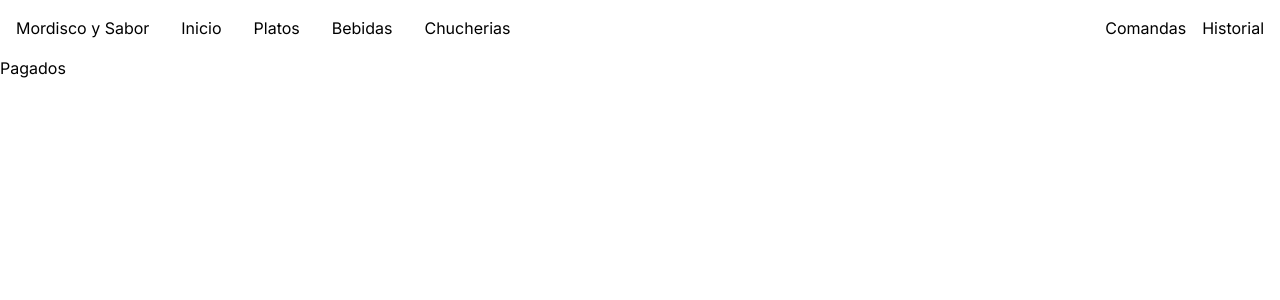
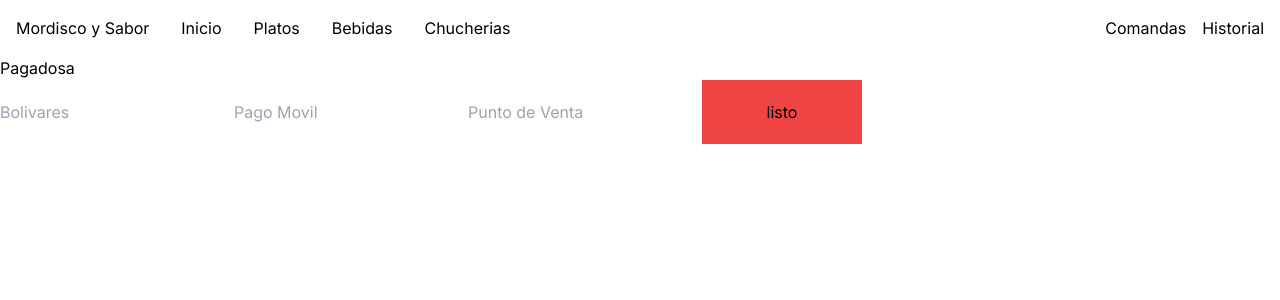
Before and after one commit to 30Bkr/sistema, a Next.js app: page /pago in a window 1280 px wide. Shown: the top 300 px of the page. Built offline with nearby package versions, Linux system fonts and the light colour scheme.

Commit message:
agregamos algo raro

```diff
--- a/src/app/comandas/page.jsx
+++ b/src/app/comandas/page.jsx
@@ -15,7 +15,7 @@ const Ventas = () => {
         confirmar: false,
         value: '',
     })
-
+    console.log('esto:',comandas);
     let fecha = new Date();
     let pi = fecha.getDate();
     let pe = fecha.getMonth() +1;
@@ -36,6 +36,21 @@ const Ventas = () => {
     }, {});
     const final = Object.entries(contador)
     const resultado = precioTotal(comandas);
+    const bolivares = (products) => {
+        let sum = 0
+        products.forEach(product => sum += product.bolivares)
+        return sum
+    }
+    const puntoV = (products) => {
+        let sum = 0
+        products.forEach(product => sum += product.puntoV)
+        return sum
+    }
+    const pagoM = (products) => {
+        let sum = 0
+        products.forEach(product => sum += product.pagoMovil)
+        return sum
+    }
 
     const confirmado = () => {
         const caja = {
@@ -139,10 +154,13 @@ const Ventas = () => {
                 ref.Ventas Totales: {resultado}$
             </h1>
             <h1 className='mr-4 text-green-500'>
-                ref.Ventas Efectivo: {resultado}$
+                ref.Ventas Efectivo: {bolivares(comandas)}VEF
             </h1>
             <h1 className='text-sky-500'>
-                ref.Ventas Punto de Ventas: {resultado}$
+                Punto de Ventas: {puntoV(comandas)}VEF
+            </h1>
+            <h1 className='text-sky-500'>
+                Pago Movil: {pagoM(comandas)}VEF
             </h1>
         </section>
     </div>
--- a/src/app/pago/page.jsx
+++ b/src/app/pago/page.jsx
@@ -1,12 +1,61 @@
 'use client'
 import { usePedidos } from '@/context/ComidaContext'
-import React from 'react'
+import Link from 'next/link'
+import React, { useState } from 'react'
+import { precioTotal } from '@/utils'
+
 
 const Pago = () => {
-  const {orden, comanda, comandas, setcomanda, setcomandas} = usePedidos()
+  const { setOrden, comanda, comandas, setComanda, setComandas} = usePedidos()
+  const [bolivares, setBolivares] = useState('')
+  const [punto, setPunto] = useState('')
+  const [pagoMovil, setPagoMovil] = useState('')
+
+  const pagado = () => {
+    const vendido = {
+      productos: comanda,
+      productosTotales: comanda.length,
+      precio: precioTotal(comanda),
+      bolivares: bolivares,
+      puntoV: punto,
+      pagoMovil: pagoMovil
+    }
+    setComandas([...comandas, vendido])
+    setComanda([])
+    setOrden([])
+  }
+  console.log('comanda:',comanda);
+  console.log('comandas:',comandas);
+  console.log(bolivares);
 
   return (
-    <div>Pagados</div>
+    <div>
+      <h1>Pagadosa</h1>
+      <form
+        onSubmit={ev=> {
+          ev.preventDefault()
+          const mira = Number(ev.target.bolivares.value)
+          const esto = Number(ev.target.movil.value)
+          const aqui = Number(ev.target.puntoV.value)
+          console.log('importa:', mira);
+          setBolivares(mira)
+          setPagoMovil(esto)
+          setPunto(aqui)
+          pagado()
+
+        }}
+      >
+        <input value={bolivares} placeholder='Bolivares' type='number' name='bolivares' onChange={ev=> setBolivares(Number(ev.target.value))}/>
+        <input value={pagoMovil} type='number' placeholder='Pago Movil' name='movil' onChange={ev=> setPagoMovil(Number(ev.target.value))}/>
+        <input value={punto} type='number' placeholder='Punto de Venta' name='puntoV' onChange={ev=> setPunto(Number(ev.target.value))}/>
+          <button type='submit' className='w-40 h-16 bg-red-500'
+          >
+            listo
+          </button>
+      </form>
+
+    </div>
+
   )
 }
 
```
